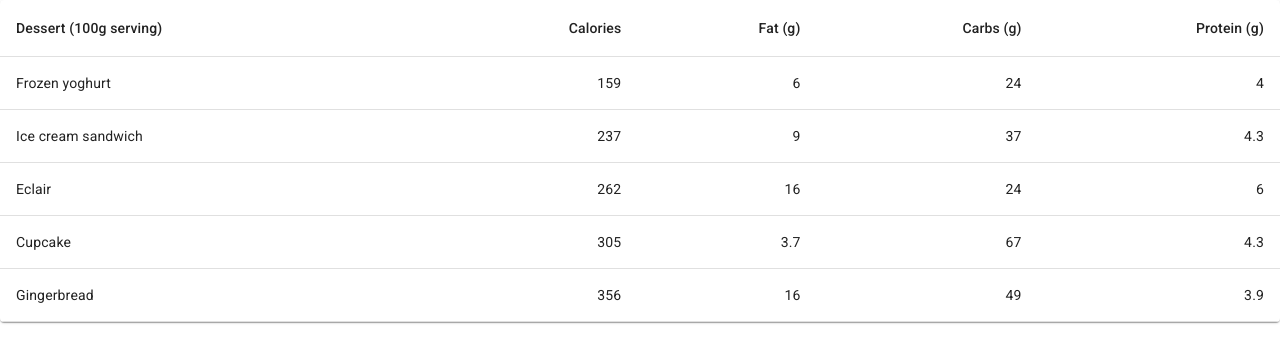
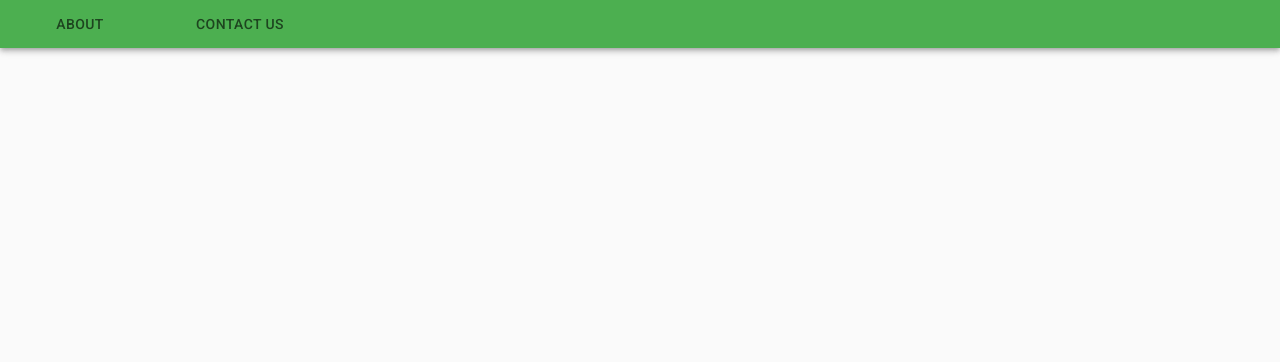
Before and after one commit to OmarMorales71/material-ui-course, a React (Create React App) app: page /home/1 in a window 1280 px wide. Shown: the top 362 px of the page. Built offline with nearby package versions, Linux system fonts and the light colour scheme.

Commit message:
Tabs Example

```diff
--- a/package.json
+++ b/package.json
@@ -11,6 +11,7 @@
     "classnames": "^2.2.6",
     "react": "^16.13.1",
     "react-dom": "^16.13.1",
+    "react-router-dom": "^5.2.0",
     "react-scripts": "3.4.1"
   },
   "scripts": {
--- a/src/App.jsx
+++ b/src/App.jsx
@@ -6,6 +6,8 @@ import OutlinedCard from "./classes/OutlinedCard";
 import { Grid } from "@material-ui/core";
 import { makeStyles } from "@material-ui/core/styles";
 import TableExample from "./classes/TableExample";
+import TabsExample from "./classes/TabsExample";
+import {Switch, Route, Redirect} from 'react-router-dom'
 
 const useStyles = makeStyles({
   gridContainer: { paddingLeft: "40px", paddingRight: "40px" },
@@ -14,7 +16,10 @@ const useStyles = makeStyles({
 function App() {
   const classes = useStyles();
   return (
-    <TableExample />
+    <Switch>
+      <Redirect exact from="/home" to="/home/about" />
+      <Route exact path="/home/:page?" render={props=> <TabsExample {...props} />} />
+    </Switch>
   );
 }
 
--- /dev/null
+++ b/src/classes/About.jsx
@@ -0,0 +1,10 @@
+import React from 'react'
+
+const About=()=>{
+
+    return (
+        <div>About our page</div>
+    )
+}
+
+export default About
--- /dev/null
+++ b/src/classes/Contact.jsx
@@ -0,0 +1,10 @@
+import React from 'react'
+
+const Contact = () =>{
+
+    return (
+        <div>Contact us</div>
+    )
+}
+
+export default Contact
--- /dev/null
+++ b/src/classes/TabsExample.jsx
@@ -0,0 +1,42 @@
+import React from "react";
+import { Tabs, Tab, AppBar } from "@material-ui/core";
+import Contact from "./Contact";
+import About from "./About";
+
+const TabsExample = ({match, history}) => {
+    const {params} = match
+    const {page} =params
+
+    const tabNameToIndex={
+        0: "about",
+        1: "contact"
+    }
+
+
+    const indexToTabName={
+        "about": 0,
+        "contact": 1
+        }
+
+  const [selectedTab, setSelectedTab] = React.useState(indexToTabName[page]);
+
+  const handleChange = (event, newValue) => {
+      history.push(`/home/${tabNameToIndex[newValue]}`)
+    setSelectedTab(newValue);
+  };
+
+  return (
+    <>
+      <AppBar position="static">
+        <Tabs value={selectedTab} onChange={handleChange}>
+          <Tab label="About" />
+          <Tab label="Contact Us" />
+        </Tabs>
+      </AppBar>
+      {selectedTab===0 && <About />}
+      {selectedTab===1 && <Contact />}
+    </>
+  );
+};
+
+export default TabsExample;
--- a/src/index.js
+++ b/src/index.js
@@ -1,15 +1,23 @@
-import React from 'react';
-import ReactDOM from 'react-dom';
-import './index.css';
-import App from './App.jsx';
-import { ThemeProvider } from '@material-ui/core/styles';
-import theme from './theme';
+import React from "react";
+import ReactDOM from "react-dom";
+import "./index.css";
+import App from "./App.jsx";
+import { ThemeProvider } from "@material-ui/core/styles";
+import theme from "./theme";
+import { Router } from "react-router-dom";
+import {createBrowserHistory} from 'history'
+import { CssBaseline } from "@material-ui/core";
+
+const history = createBrowserHistory()
 
 ReactDOM.render(
   <React.StrictMode>
     <ThemeProvider theme={theme}>
-    <App />
+      <Router history={history}>
+        <CssBaseline />
+        <App/>
+      </Router>
     </ThemeProvider>
   </React.StrictMode>,
-  document.getElementById('root')
+  document.getElementById("root")
 );
```
Also changed, not shown: 1 other file (tests, documents, lock files or other folders).
